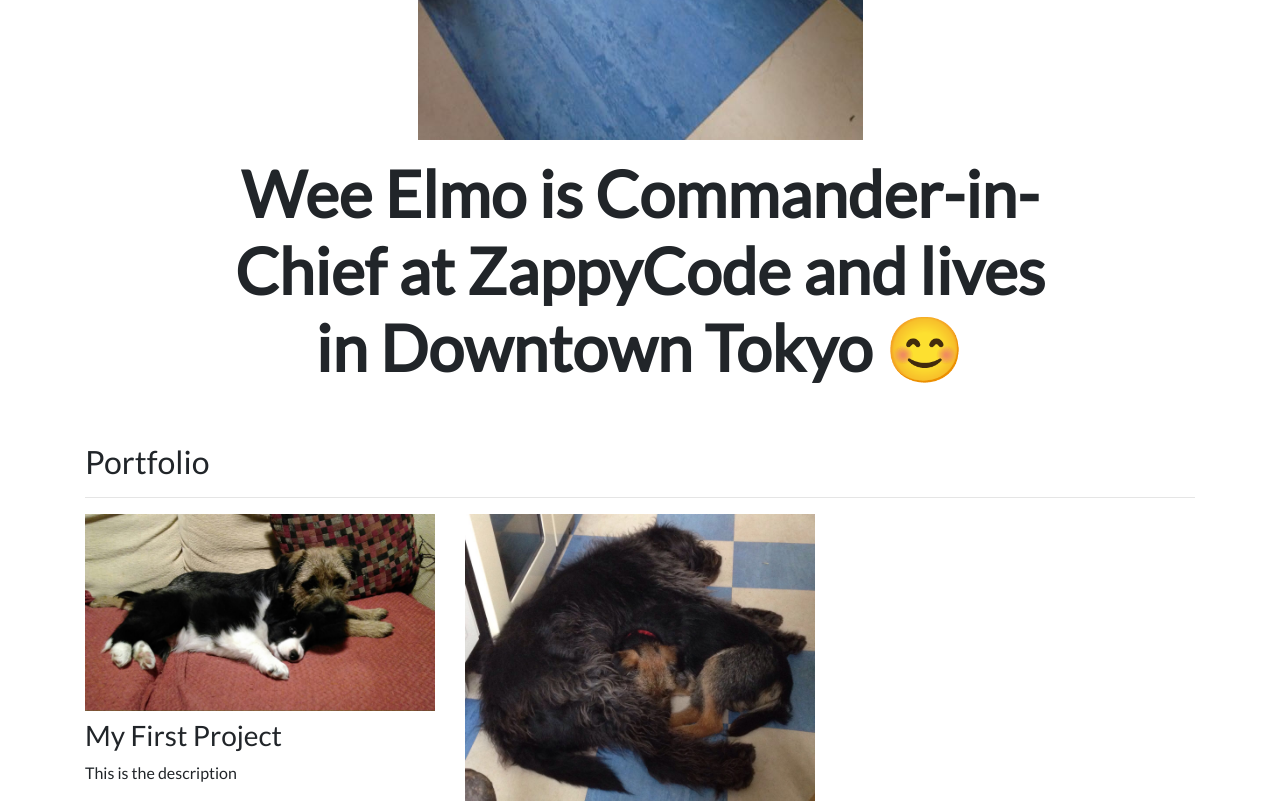
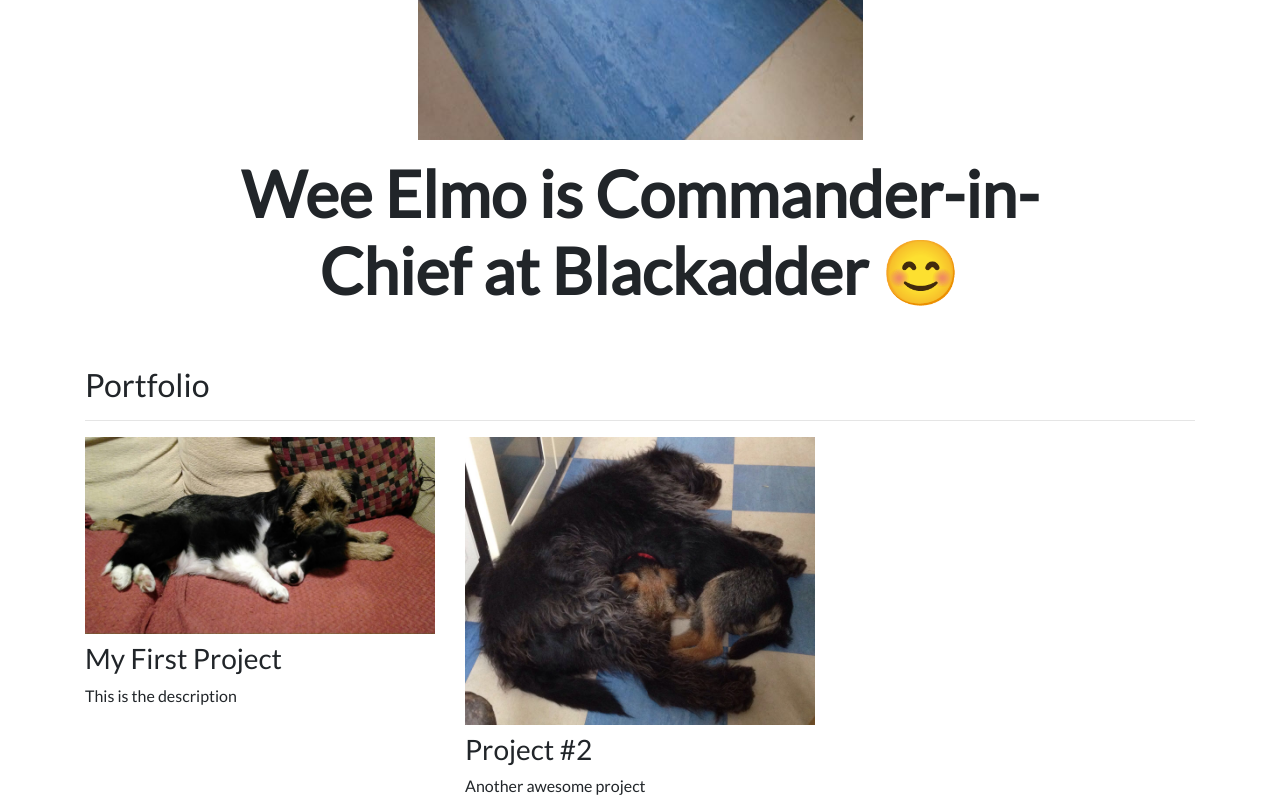
Before and after one commit to seapagan/django-course, a Django app: page / in a window 1280 px wide. Shown: the part 524-1325 px from the top of the page. Run offline with Django 3.2, Linux system fonts and the light colour scheme; data comes from the database, SQL or seed files in the repository; some libraries are stand-ins or nearby versions.

Commit message:
New local settings and home update

```diff
--- a/personal_portfolio/settings.py
+++ b/personal_portfolio/settings.py
@@ -126,3 +126,8 @@ STATIC_ROOT = os.path.join(BASE_DIR, 'static')
 
 MEDIA_URL = '/media/'
 MEDIA_ROOT = os.path.join(BASE_DIR, 'media')
+
+try:
+    from .local_settings import *
+except ImportError:
+    print("looks like no local file, must be on production")
--- a/portfolio/templates/portfolio/home.html
+++ b/portfolio/templates/portfolio/home.html
@@ -12,7 +12,7 @@
 
 <div class="row justify-content-center mb-3">
   <div class="col-md-9 text-center">
-    <h1 id="hometext" class="font-weight-bold">Wee Elmo is Commander-in-Chief at ZappyCode and lives in Downtown Tokyo 😊</h1>
+    <h1 id="hometext" class="font-weight-bold">Wee Elmo is Commander-in-Chief at Blackadder 😊</h1>
   </div>
 </div>
 
```
